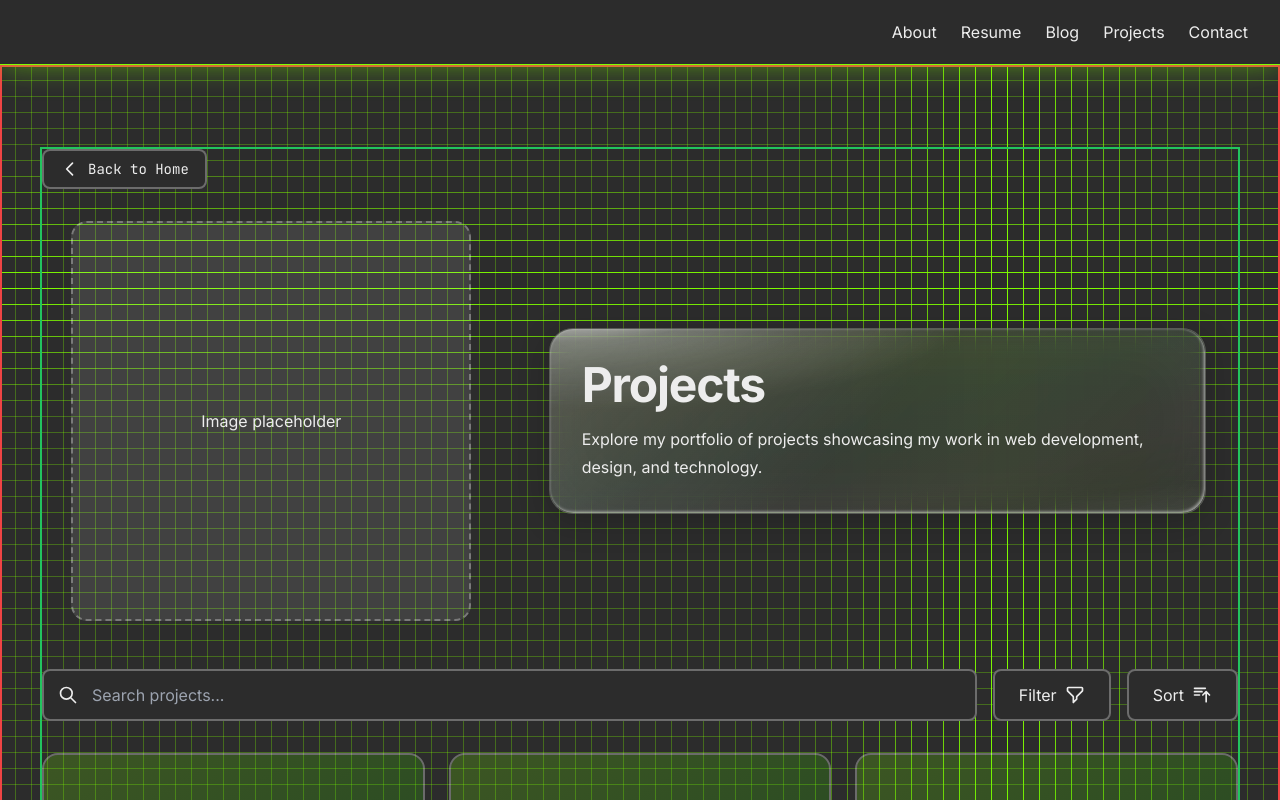
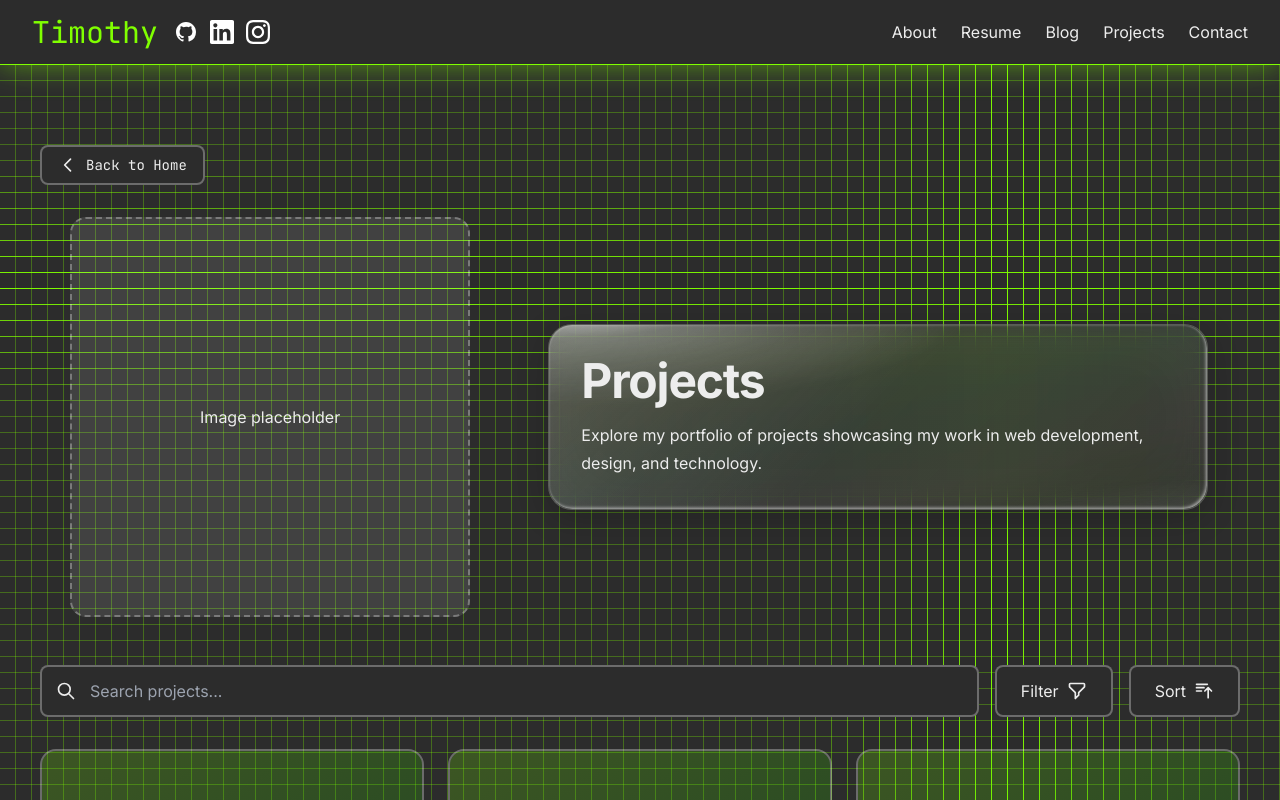
Before and after one commit to timtheteh/Personal-Website, a Next.js app: page /projects in a window 1280 px wide. Shown: the top 800 px of the page. Built offline with nearby package versions, Linux system fonts and the light colour scheme.

Commit message:
home button and cleaned up debug borders

```diff
--- a/app/blog/[slug]/page.tsx
+++ b/app/blog/[slug]/page.tsx
@@ -34,7 +34,7 @@ export default async function BlogPost({ params }: PageProps) {
 
     return (
       <main className="min-h-screen px-4 tablet:px-6 desktop:px-8 py-12 tablet:py-16 desktop:py-20">
-        <div className="max-w-[1200px] border-2 border-green-500 mx-auto">
+        <div className="max-w-[1200px] mx-auto">
           {/* Back Button */}
           <div className="mb-6 tablet:mb-8">
             <Link
--- a/app/blog/page.tsx
+++ b/app/blog/page.tsx
@@ -164,7 +164,7 @@ export default function Blog() {
   if (loading) {
     return (
       <main className="min-h-screen px-4 tablet:px-6 desktop:px-8 py-12 tablet:py-16 desktop:py-20">
-        <div className="max-w-[1200px] border-2 border-green-500 mx-auto">
+        <div className="max-w-[1200px] mx-auto">
           <div className="text-center py-12">
             <div className="text-foreground/50">Loading blog posts...</div>
           </div>
@@ -175,7 +175,7 @@ export default function Blog() {
 
   return (
     <main className="min-h-screen px-4 tablet:px-6 desktop:px-8 py-12 tablet:py-16 desktop:py-20">
-      <div className="max-w-[1200px] border-2 border-green-500 mx-auto">
+      <div className="max-w-[1200px] mx-auto">
         {/* Back Button */}
         <div className="mb-6 tablet:mb-8">
           <Link
--- a/app/layout.tsx
+++ b/app/layout.tsx
@@ -31,7 +31,7 @@ export default function RootLayout({
       <body>
         <GridBackground />
         <TopBar />
-        <div className="mx-auto max-w-[1440px] border-2 border-red-500">
+        <div className="mx-auto max-w-[1440px]">
           {children}
         </div>
       </body>
--- a/app/page.tsx
+++ b/app/page.tsx
@@ -196,7 +196,7 @@ export default function Home() {
   return (
     <main className="min-h-screen px-4 tablet:px-6 desktop:px-8 py-12 tablet:py-16 desktop:py-20">
       {/* Hero Section */}
-      <section className="border-2 border-red-500 scroll-mt-20 tablet:scroll-mt-[88px] flex flex-col desktop:flex-row desktop:justify-between gap-8 desktop:gap-12 items-center">
+      <section className="scroll-mt-20 tablet:scroll-mt-[88px] flex flex-col desktop:flex-row desktop:justify-between gap-8 desktop:gap-12 items-center">
         {/* Column 1: Card - 60% on desktop */}
         <div className="w-full desktop:w-[80%]">
           <Card className="p-8">
@@ -236,7 +236,7 @@ export default function Home() {
       </section>
 
       {/* About Section */}
-      <section id="about" className="border-2 border-blue-500 scroll-mt-20 tablet:scroll-mt-[88px]">
+      <section id="about" className="scroll-mt-20 tablet:scroll-mt-[88px]">
         <div className="flex flex-col desktop:flex-row desktop:justify-between gap-8 desktop:gap-12 items-center">
           {/* Column 1: Image (placeholder) - Desktop first, Mobile/Tablet second */}
           <div className="w-full desktop:w-[40%] flex items-center justify-center order-2 desktop:order-1">
@@ -263,7 +263,7 @@ export default function Home() {
       </section>
 
       {/* Resume Section */}
-      <section id="resume" className="border-2 border-green-500 scroll-mt-20 tablet:scroll-mt-[88px]">
+      <section id="resume" className="scroll-mt-20 tablet:scroll-mt-[88px]">
         <div className="flex flex-col tablet:flex-row tablet:items-center gap-4 tablet:gap-4 mb-8 tablet:mb-12">
           <h2 className="text-5xl font-bold">Resume</h2>
           <div className="flex flex-col tablet:flex-row gap-4 self-start">
@@ -297,7 +297,7 @@ export default function Home() {
             </Button>
           </div>
         </div>
-        <Timeline className="border-2 border-red-500" items={resumeItems} />
+        <Timeline items={resumeItems} />
 
         {/* Skills Carousel */}
         <div className="mt-0 desktop:mt-4">
@@ -340,7 +340,7 @@ export default function Home() {
       </section>
 
       {/* Contact Section */}
-      <section id="contact" className="border-2 border-yellow-500 mt-8 tablet:mt-10 desktop:mt-12 scroll-mt-20 tablet:scroll-mt-[88px]">
+      <section id="contact" className="mt-8 tablet:mt-10 desktop:mt-12 scroll-mt-20 tablet:scroll-mt-[88px]">
         <h2 className="text-5xl font-bold mb-8 tablet:mb-12">Contact</h2>
         <div className="flex flex-col tablet:flex-row gap-8 tablet:gap-12 desktop:gap-12">
           {/* Column 1 / Row 2 (Mobile) - Contact Form/Info */}
--- a/app/projects/[slug]/page.tsx
+++ b/app/projects/[slug]/page.tsx
@@ -34,7 +34,7 @@ export default async function Project({ params }: PageProps) {
 
     return (
       <main className="min-h-screen px-4 tablet:px-6 desktop:px-8 py-12 tablet:py-16 desktop:py-20">
-        <div className="max-w-[1200px] border-2 border-green-500 mx-auto">
+        <div className="max-w-[1200px] mx-auto">
           {/* Back Button */}
           <div className="mb-6 tablet:mb-8">
             <Link
--- a/app/projects/page.tsx
+++ b/app/projects/page.tsx
@@ -164,7 +164,7 @@ export default function Projects() {
   if (loading) {
     return (
       <main className="min-h-screen px-4 tablet:px-6 desktop:px-8 py-12 tablet:py-16 desktop:py-20">
-        <div className="max-w-[1200px] border-2 border-green-500 mx-auto">
+        <div className="max-w-[1200px] mx-auto">
           <div className="text-center py-12">
             <div className="text-foreground/50">Loading projects...</div>
           </div>
@@ -175,7 +175,7 @@ export default function Projects() {
 
   return (
     <main className="min-h-screen px-4 tablet:px-6 desktop:px-8 py-12 tablet:py-16 desktop:py-20">
-      <div className="max-w-[1200px] border-2 border-green-500 mx-auto">
+      <div className="max-w-[1200px] mx-auto">
         {/* Back Button */}
         <div className="mb-6 tablet:mb-8">
           <Link
--- a/components/TopBar.tsx
+++ b/components/TopBar.tsx
@@ -102,10 +102,48 @@ export default function TopBar() {
       <div className="w-full px-4 tablet:px-6 desktop:px-8">
         <div className="h-14 tablet:h-16 desktop:h-16 flex items-center justify-between">
           {/* Brand Logo - Left Side */}
-          <div className="flex items-center">
-            {/* Brand logo placeholder - you can add your logo here later */}
-            <div className="text-xl font-bold text-foreground">
-              {/* Logo will go here */}
+          <div className="flex items-center gap-4">
+            <Link
+              href="/"
+              className="text-2xl tablet:text-3xl desktop:text-3xl font-mono text-brandcolour1 hover:text-brandcolour1/80 transition-colors cursor-pointer no-underline hover:no-underline"
+            >
+              Timothy
+            </Link>
+            {/* Social Icons - Desktop/Tablet Only */}
+            <div className="hidden tablet:flex items-center gap-3">
+              <a
+                href="https://github.com"
+                target="_blank"
+                rel="noopener noreferrer"
+                className="text-white hover:text-brandcolour1 transition-colors"
+                aria-label="GitHub"
+              >
+                <svg width="24" height="24" viewBox="0 0 24 24" fill="currentColor" xmlns="http://www.w3.org/2000/svg">
+                  <path fillRule="evenodd" clipRule="evenodd" d="M12 2C6.477 2 2 6.484 2 12.017c0 4.425 2.865 8.18 6.839 9.504.5.092.682-.217.682-.483 0-.237-.008-.868-.013-1.703-2.782.605-3.369-1.343-3.369-1.343-.454-1.158-1.11-1.466-1.11-1.466-.908-.62.069-.608.069-.608 1.003.07 1.531 1.032 1.531 1.032.892 1.53 2.341 1.088 2.91.832.092-.647.35-1.088.636-1.338-2.22-.253-4.555-1.113-4.555-4.951 0-1.093.39-1.988 1.029-2.688-.103-.253-.446-1.272.098-2.65 0 0 .84-.27 2.75 1.026A9.564 9.564 0 0112 6.844c.85.004 1.705.115 2.504.337 1.909-1.296 2.747-1.027 2.747-1.027.546 1.379.202 2.398.1 2.651.64.7 1.028 1.595 1.028 2.688 0 3.848-2.339 4.695-4.566 4.943.359.309.678.92.678 1.855 0 1.338-.012 2.419-.012 2.747 0 .268.18.58.688.482A10.019 10.019 0 0022 12.017C22 6.484 17.522 2 12 2z"/>
+                </svg>
+              </a>
+              <a
+                href="https://linkedin.com"
+                target="_blank"
+                rel="noopener noreferrer"
+                className="text-white hover:text-brandcolour1 transition-colors"
+                aria-label="LinkedIn"
+              >
+                <svg width="24" height="24" viewBox="0 0 24 24" fill="currentColor" xmlns="http://www.w3.org/2000/svg">
+                  <path d="M20.447 20.452h-3.554v-5.569c0-1.328-.027-3.037-1.852-3.037-1.853 0-2.136 1.445-2.136 2.939v5.667H9.351V9h3.414v1.561h.046c.477-.9 1.637-1.85 3.37-1.85 3.601 0 4.267 2.37 4.267 5.455v6.286zM5.337 7.433c-1.144 0-2.063-.926-2.063-2.065 0-1.138.92-2.063 2.063-2.063 1.14 0 2.064.925 2.064 2.063 0 1.139-.925 2.065-2.064 2.065zm1.782 13.019H3.555V9h3.564v11.452zM22.225 0H1.771C.792 0 0 .774 0 1.729v20.542C0 23.227.792 24 1.771 24h20.451C23.2 24 24 23.227 24 22.271V1.729C24 .774 23.2 0 22.222 0h.003z"/>
+                </svg>
+              </a>
+              <a
+                href="https://instagram.com"
+                target="_blank"
+                rel="noopener noreferrer"
+                className="text-white hover:text-brandcolour1 transition-colors"
+                aria-label="Instagram"
+              >
+                <svg width="24" height="24" viewBox="0 0 24 24" fill="currentColor" xmlns="http://www.w3.org/2000/svg">
+                  <path d="M12 2.163c3.204 0 3.584.012 4.85.07 3.252.148 4.771 1.691 4.919 4.919.058 1.265.069 1.645.069 4.849 0 3.205-.012 3.584-.069 4.849-.149 3.225-1.664 4.771-4.919 4.919-1.266.058-1.644.07-4.85.07-3.204 0-3.584-.012-4.849-.07-3.26-.149-4.771-1.699-4.919-4.92-.058-1.265-.07-1.644-.07-4.849 0-3.204.013-3.583.07-4.849.149-3.227 1.664-4.771 4.919-4.919 1.266-.057 1.645-.069 4.849-.069zm0-2.163c-3.259 0-3.667.014-4.947.072-4.358.2-6.78 2.618-6.98 6.98-.059 1.281-.073 1.689-.073 4.948 0 3.259.014 3.668.072 4.948.2 4.358 2.618 6.78 6.98 6.98 1.281.058 1.689.072 4.948.072 3.259 0 3.668-.014 4.948-.072 4.354-.2 6.782-2.618 6.979-6.98.059-1.28.073-1.689.073-4.948 0-3.259-.014-3.667-.072-4.947-.196-4.354-2.617-6.78-6.979-6.98-1.281-.059-1.69-.073-4.949-.073zm0 5.838c-3.403 0-6.162 2.759-6.162 6.162s2.759 6.163 6.162 6.163 6.162-2.759 6.162-6.163c0-3.403-2.759-6.162-6.162-6.162zm0 10.162c-2.209 0-4-1.79-4-4 0-2.209 1.791-4 4-4s4 1.791 4 4c0 2.21-1.791 4-4 4zm6.406-11.845c-.796 0-1.441.645-1.441 1.44s.645 1.44 1.441 1.44c.795 0 1.439-.645 1.439-1.44s-.644-1.44-1.439-1.44z"/>
+                </svg>
+              </a>
             </div>
           </div>
 
```
